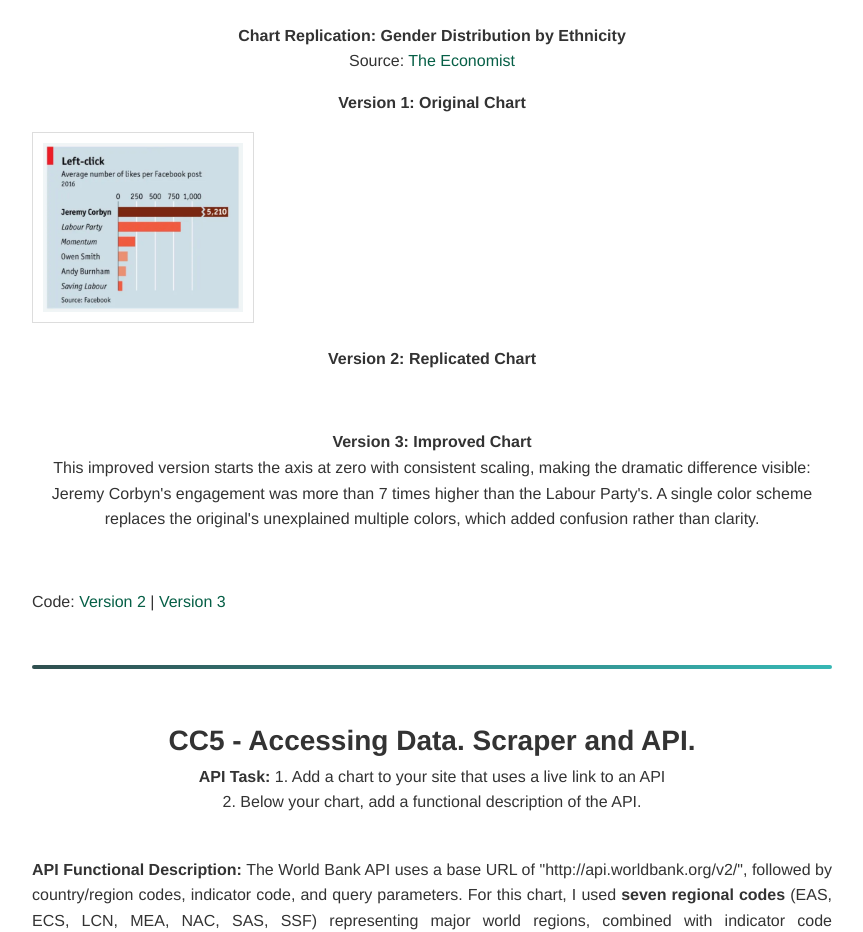
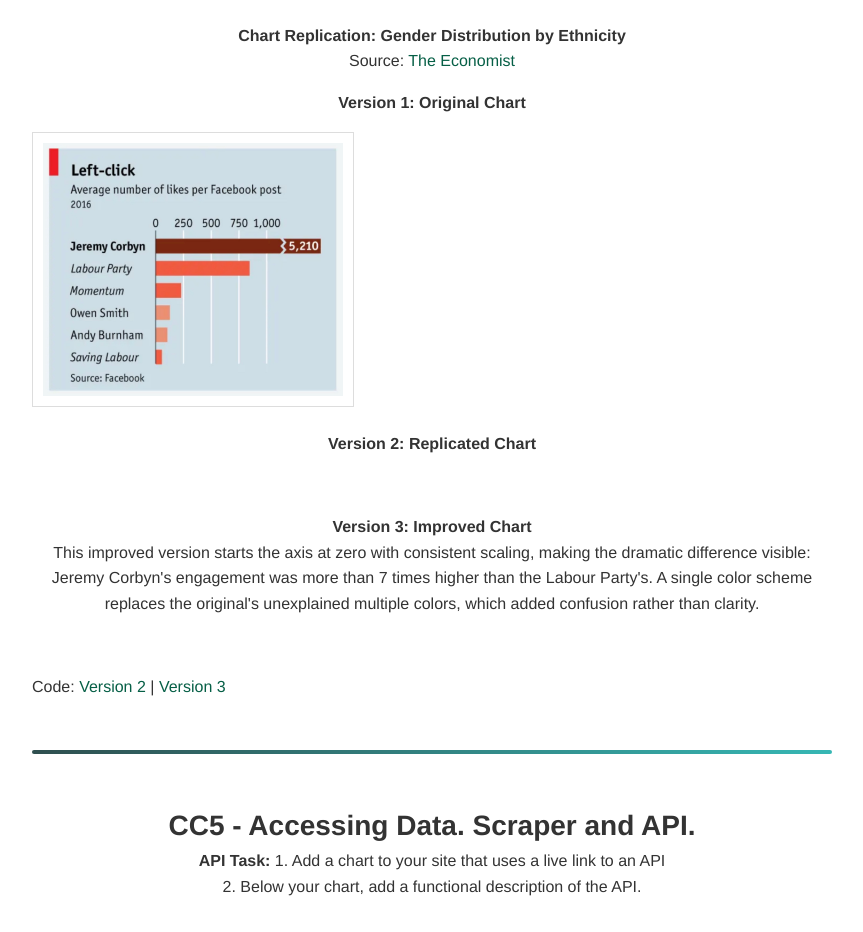
Before and after one commit to eunikevirgie/eunikevirgie.github.io, a plain HTML site: page index.html in a window 1280 px wide. Shown: the part 1503-2435 px from the top of the page, without its empty margins (208-1071 px from the left). Drawn offline with Linux system fonts and the light colour scheme; a script that the page names is missing.

Commit message:
Increase image width for Original Chart

```diff
--- a/index.html
+++ b/index.html
@@ -136,7 +136,7 @@
                 <div class="side-by-side">
                     <div class="column">
                         <p style= "text-align: center;"> <strong>Version 1: Original Chart</strong></p>
-                        <img src="CC4_image1.jpg" alt="Original Chart" style="max-width: 200px; height: auto; border: 1px solid #ddd; padding: 10px;"><br>
+                        <img src="CC4_image1.jpg" alt="Original Chart" style="max-width: 300px; height: auto; border: 1px solid #ddd; padding: 10px;"><br>
                     </div>
                     <div class="column">
                         <p style= "text-align: center;"> <strong>Version 2: Replicated Chart</strong></p>
```
